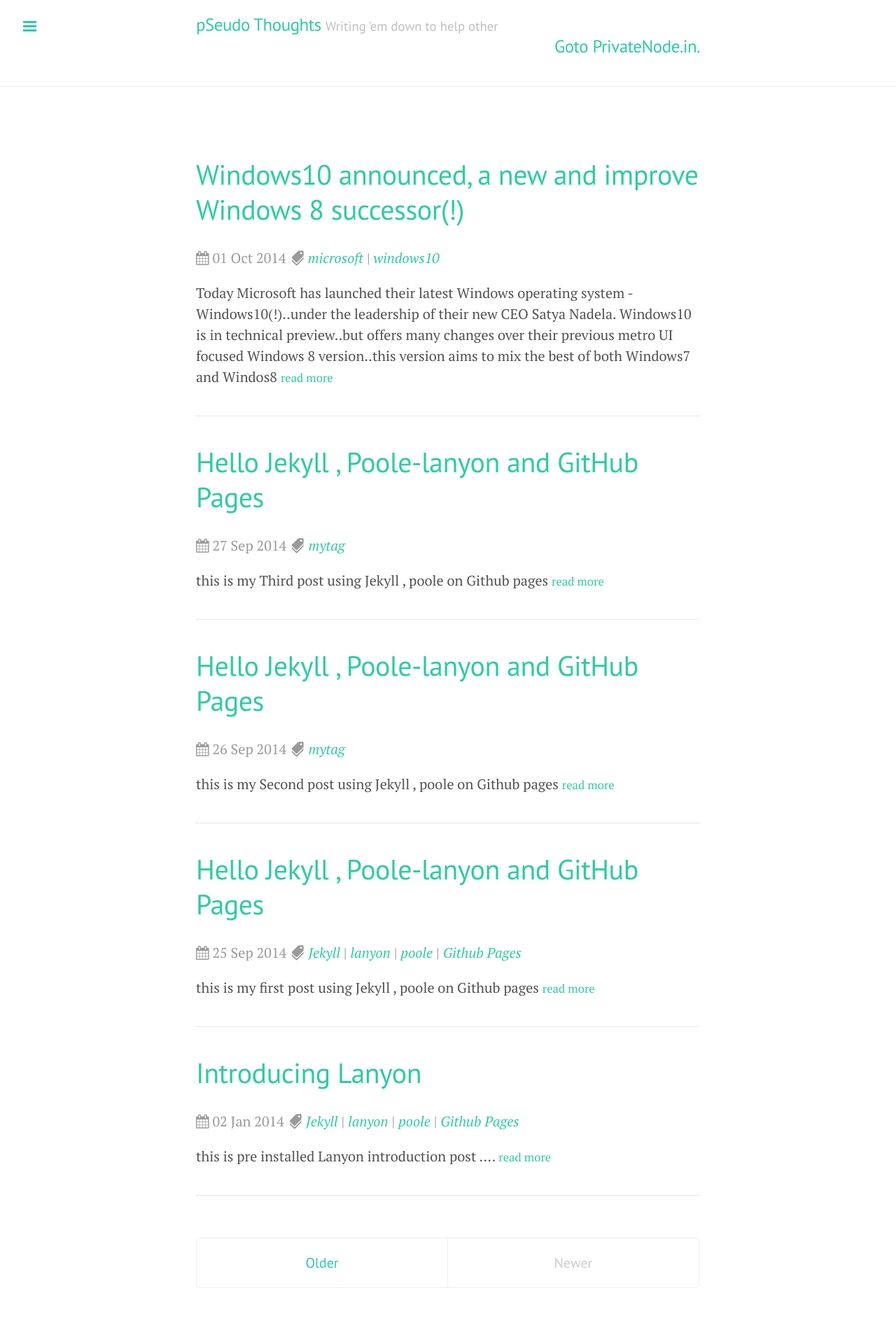
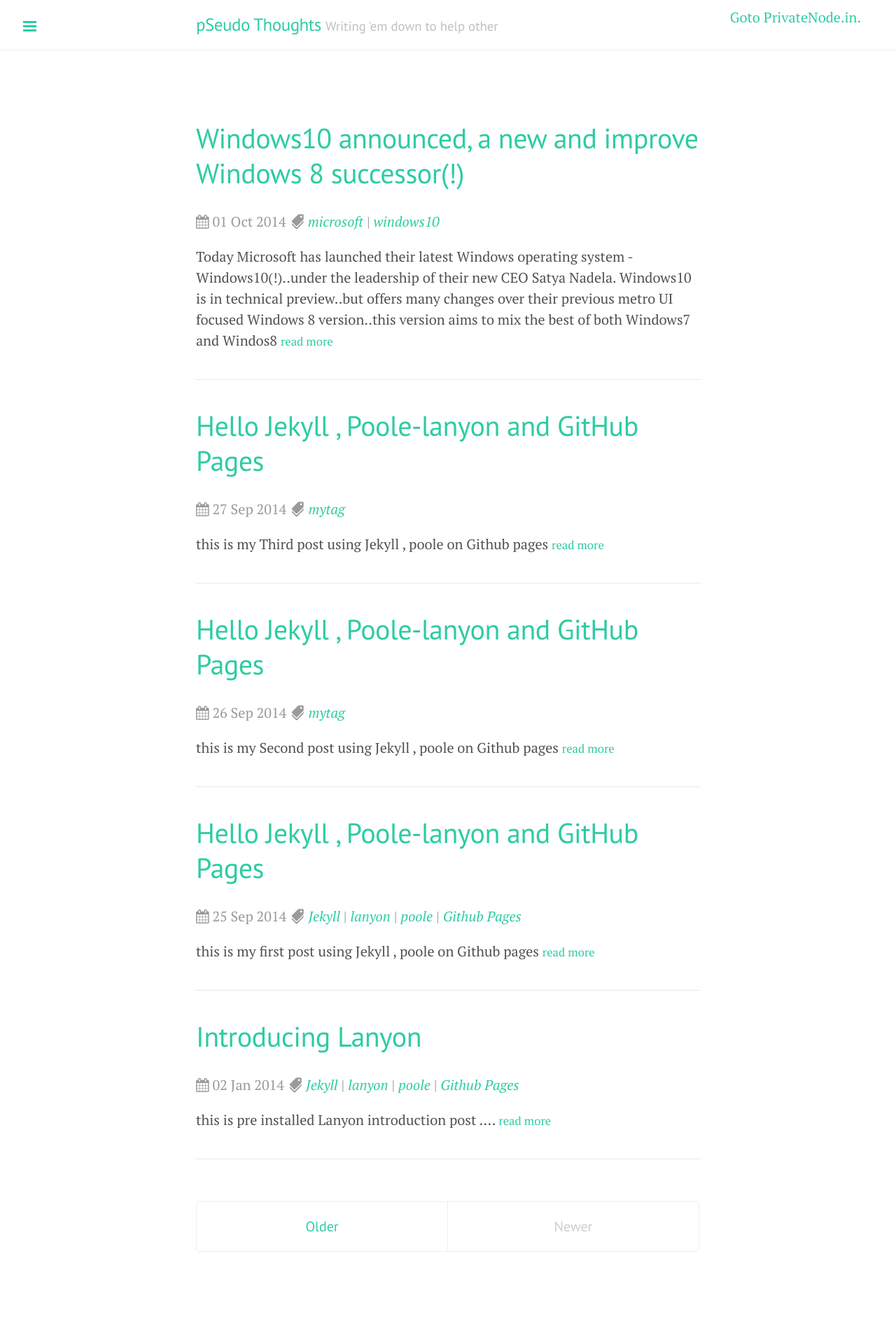
Before and after one commit to DharmeshPandav/dharmeshpandav.github.io, a Jekyll site: the page built from index.html, in a window 1280 px wide. Shown: the whole page at 70% size. Built offline with Jekyll 4.4.1, drawn with Linux system fonts in a browser that asks for light colours; nearby versions of some CDN libraries; Markdown is read by kramdown in place of the engine named in the settings; the list of posts is cut into pages by our own code; after the commit the page ends 1849 px from its top, so only the background shows below that.

```diff
--- a/_layouts/default.html
+++ b/_layouts/default.html
@@ -15,8 +15,10 @@
           <h3 class="masthead-title">
             <a href="/" title="Home">{{ site.title }}</a>
             <small>{{ site.tagline }}</small>
-            <p align="right"><a href="http://www.privatenode.in">Goto PrivateNode.in.</a></p>
           </h3>
+           <div class="absolute-right">
+               <a href="http://www.privatenode.in">Goto PrivateNode.in.</a>
+           </div>
 
         </div>
       </div>
--- a/public/css/custom.css
+++ b/public/css/custom.css
@@ -113,3 +113,9 @@
     width: 60%;
     height:315px;
 }
+
+.absolute-right{
+    position: absolute;
+    right: 50px;
+    top:10px;
+}
```
